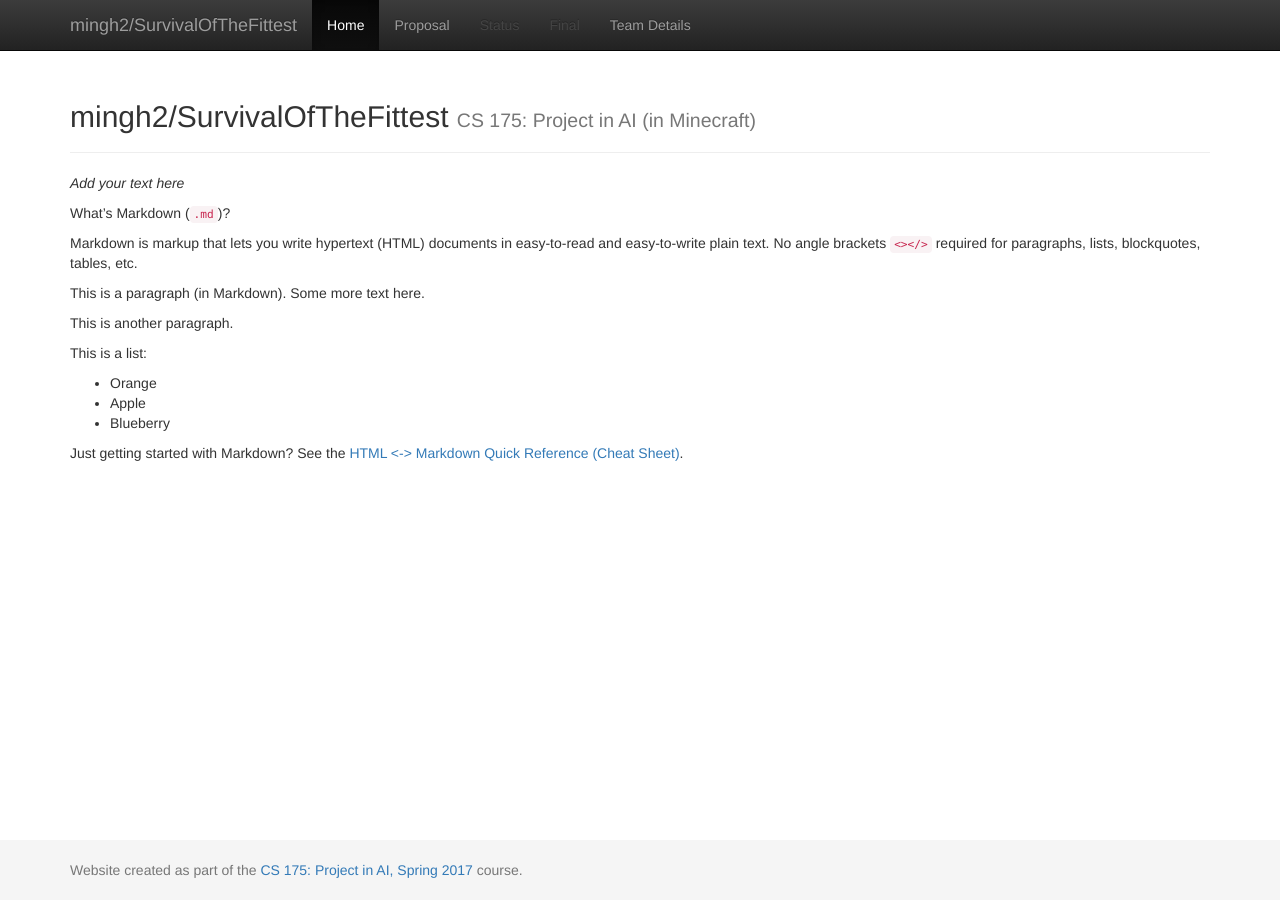
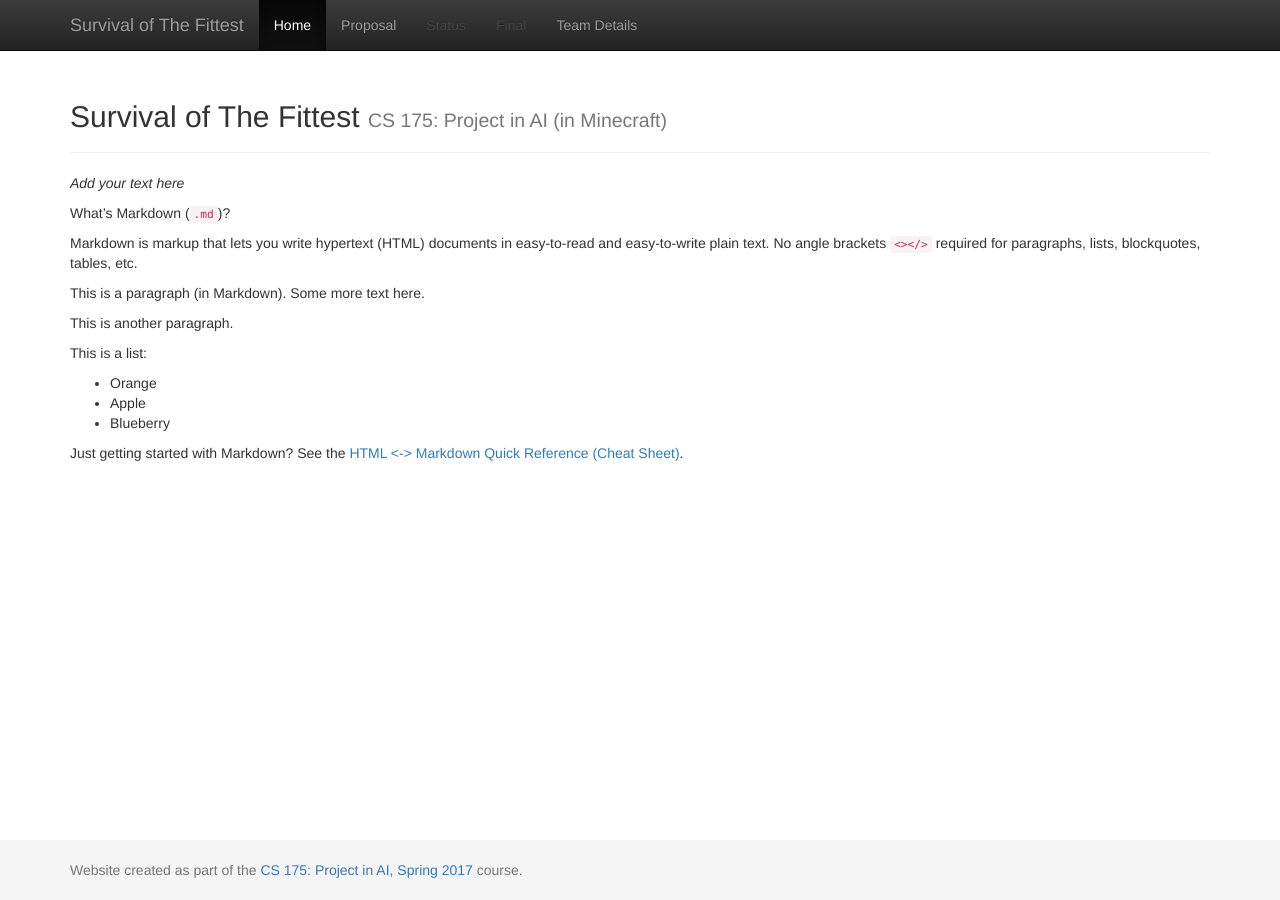
Before and after one commit to mingh2/SurvivalOfTheFittest, a Jekyll site: the page built from docs/index.md, in a window 1280 px wide. Built offline with Jekyll 4.4.1, drawn with Linux system fonts in a browser that asks for light colours; some of the changed lines change nothing that is shown.

Commit message:
Update _config.yml

```diff
--- a/docs/_config.yml
+++ b/docs/_config.yml
@@ -1,11 +1,8 @@
 ###########
 # site.title
 
-title:    'mingh2/SurvivalOfTheFittest'
+title:    'Survival of The Fittest'
 subtitle: 'CS 175: Project in AI (in Minecraft)'
-
-name:         'Survival of The Fittest'
-description:  'Minecraft Malmo Project for CS 175 at UC Irvine'
 
 #########################
 # more settings
```
